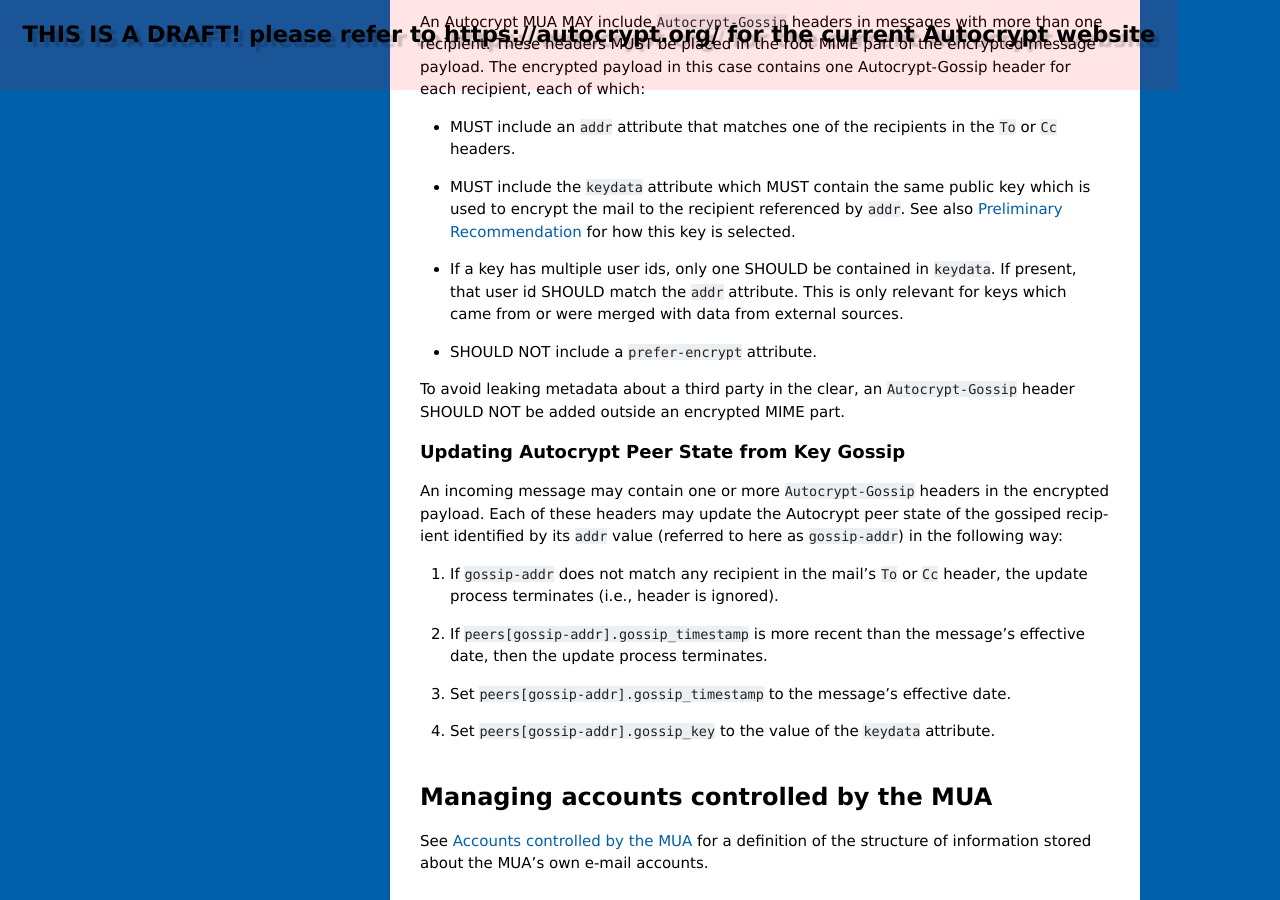
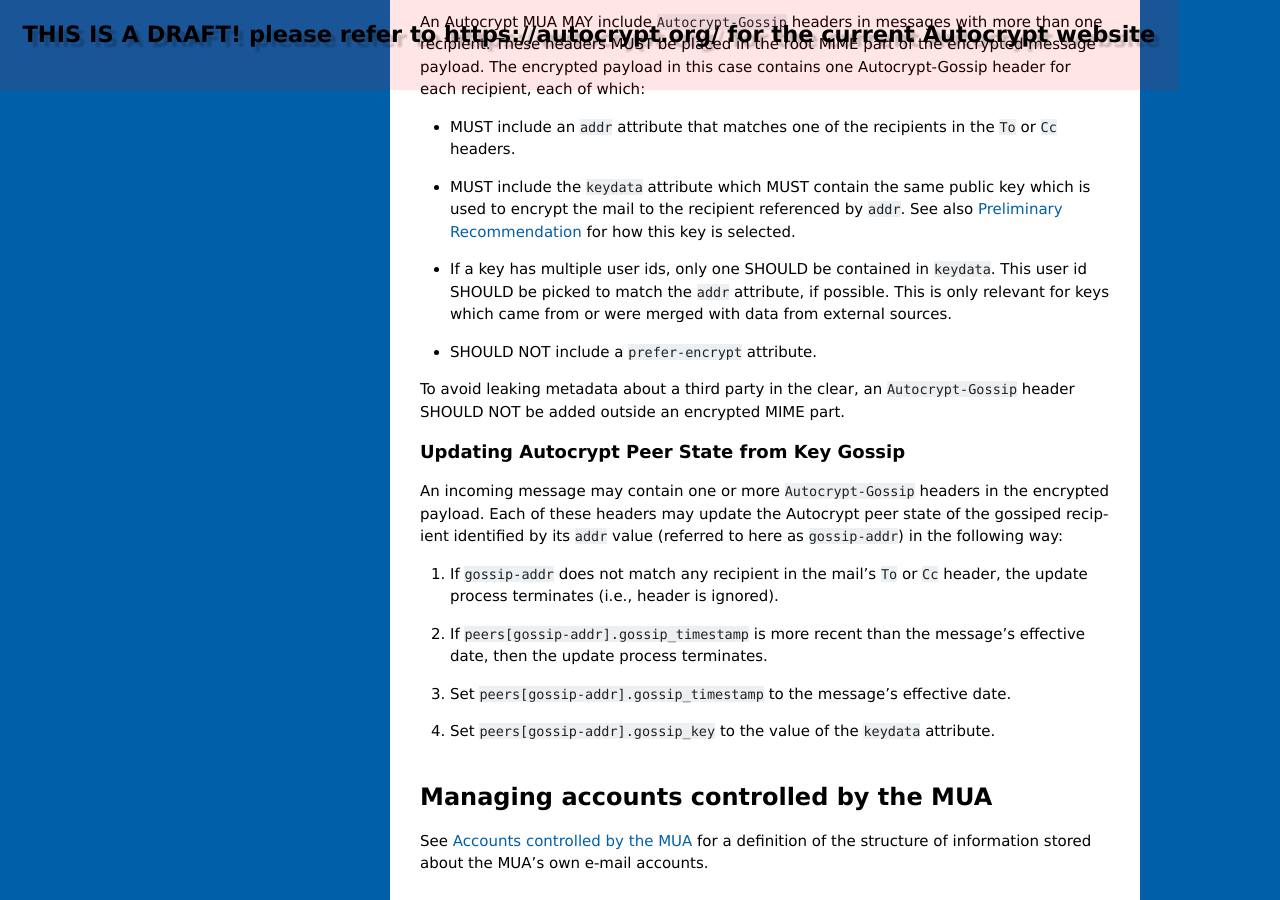
Before and after one commit to autocrypt/autocrypt, a Sphinx documentation site: the page built from doc/level1.rst, in a window 1280 px wide and 900 px high, scrolled down 13006 px. Built offline with Sphinx 7.4.7, drawn with Linux system fonts in a browser that asks for light colours; pages that are not in the unit, such as notebooks, are missing from menus.

Commit message:
one more clarification attempt

```diff
--- a/doc/level1.rst
+++ b/doc/level1.rst
@@ -678,9 +678,9 @@ each of which:
   for how this key is selected.
 
 - If a key has multiple user ids, only one SHOULD be contained in
-  ``keydata``.  If present, that user id SHOULD match the ``addr``
-  attribute.  This is only relevant for keys which came from or were
-  merged with data from external sources.
+  ``keydata``.  This user id SHOULD be picked to match the ``addr``
+  attribute, if possible.  This is only relevant for keys which came
+  from or were merged with data from external sources.
 
 - SHOULD NOT include a ``prefer-encrypt`` attribute.
 
```
